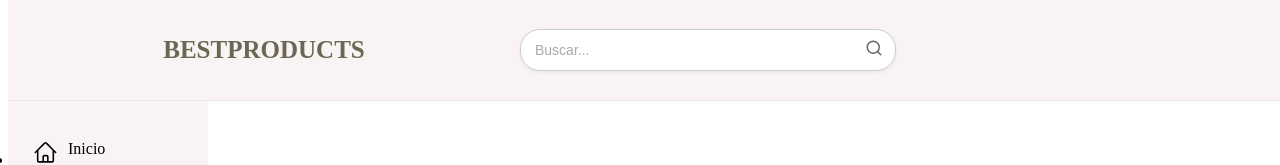
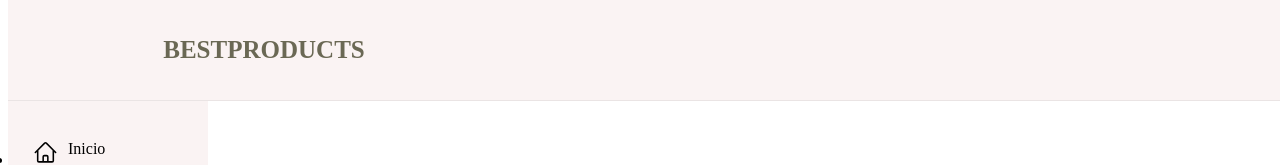
Before and after one commit to VazquezLD/entrega-react, a React (Vite) app: page /cart in a window 1280 px wide. Shown: the top 165 px of the page. Built offline with nearby package versions, Linux system fonts and the light colour scheme; the HTML template or start-up script is replaced by a standard one.

Commit message:
fix input style by page

```diff
--- a/src/components/InputProduct.jsx
+++ b/src/components/InputProduct.jsx
@@ -1,14 +1,19 @@
 import React from "react";
 import "../styles/Aside.css"
 import { useSearch } from "../context/ContextProvider";
+import { useLocation } from "react-router-dom";
 import { FiSearch } from "react-icons/fi";
 
 export const InputProduct = () => {
 
+    const location = useLocation()
+    const path = location.pathname
+    const inputClass = path === '/products'? "search-bar" : "hidden"
+
     const { search, setSearch } = useSearch()
 
     return(
-        <div className="search-bar">
+        <div className={inputClass}>
             <input type="text" placeholder="Buscar..." value={search} onChange={(e) => setSearch(e.target.value)}/>
             <span className="icon"><FiSearch /></span>
         </div>
--- a/src/styles/Aside.css
+++ b/src/styles/Aside.css
@@ -19,7 +19,9 @@
     height: fit-content;
     align-items: center;
 }
-
+.hidden{
+  display: none;
+}
 .navbarLink.active {
   background-color: #6a6854;
   color: white;
--- a/src/styles/Products.css
+++ b/src/styles/Products.css
@@ -17,6 +17,7 @@
     flex-direction: column;
     align-items: center;
 }
+
 .categoriesNav{
     width: 90%;
     background-color: #6a6854;
```
